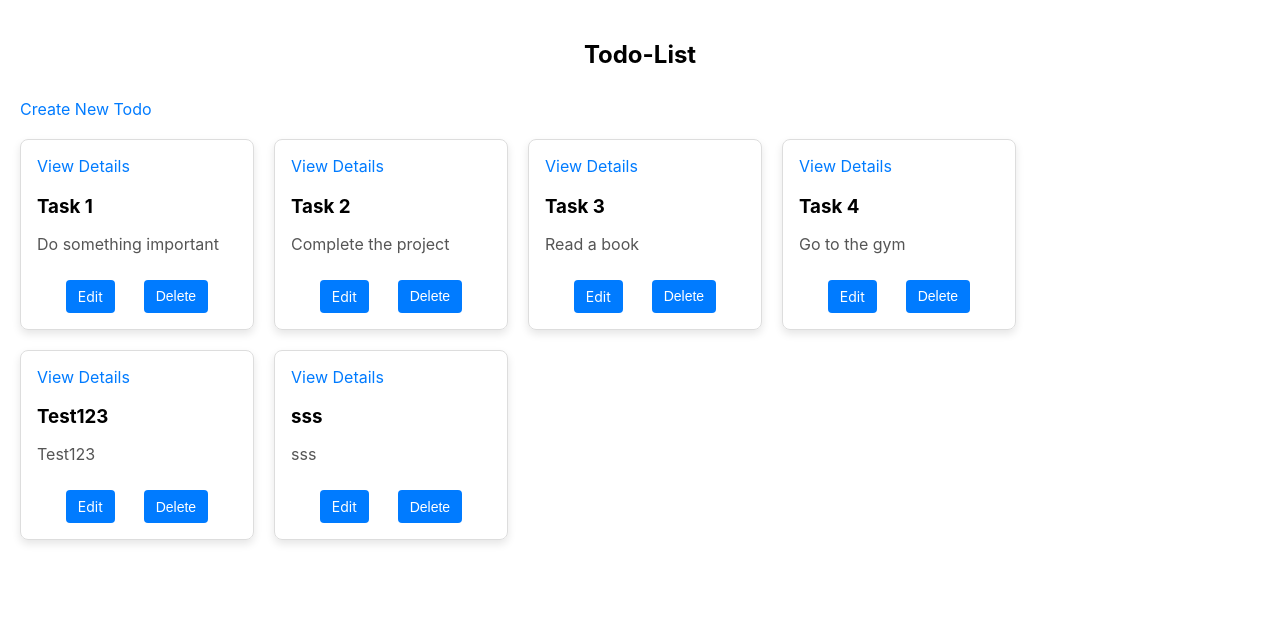
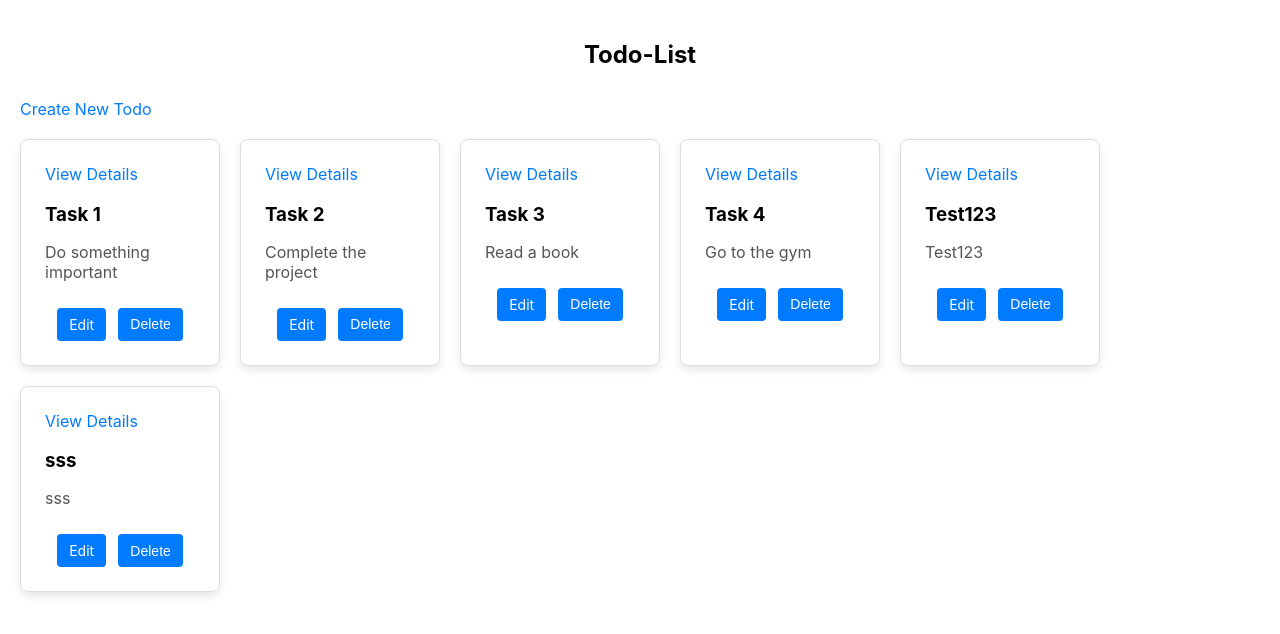
Before and after one commit to deimantem/HFU_JAS_21I_app, a React (Create React App) app in the folder MLZ/mlz-app/: page / in a window 1280 px wide. Shown: the top 634 px of the page. Built offline with nearby package versions, Linux system fonts and the light colour scheme; data requests are answered from the project's data file.

Commit message:
List style fix

```diff
--- a/MLZ/mlz-app/src/styles/TodoList.css
+++ b/MLZ/mlz-app/src/styles/TodoList.css
@@ -19,12 +19,15 @@
 }
 
 .card {
+    box-sizing: border-box;
     border: 1px solid #ddd;
-    padding: 16px;
+    padding: 24px;
     border-radius: 8px;
     width: 200px;
     box-shadow: 0 4px 8px rgba(0, 0, 0, 0.1);
     transition: transform 0.2s;
+    overflow: hidden;
+    text-overflow: ellipsis;
 }
 
 .card:hover {
```
